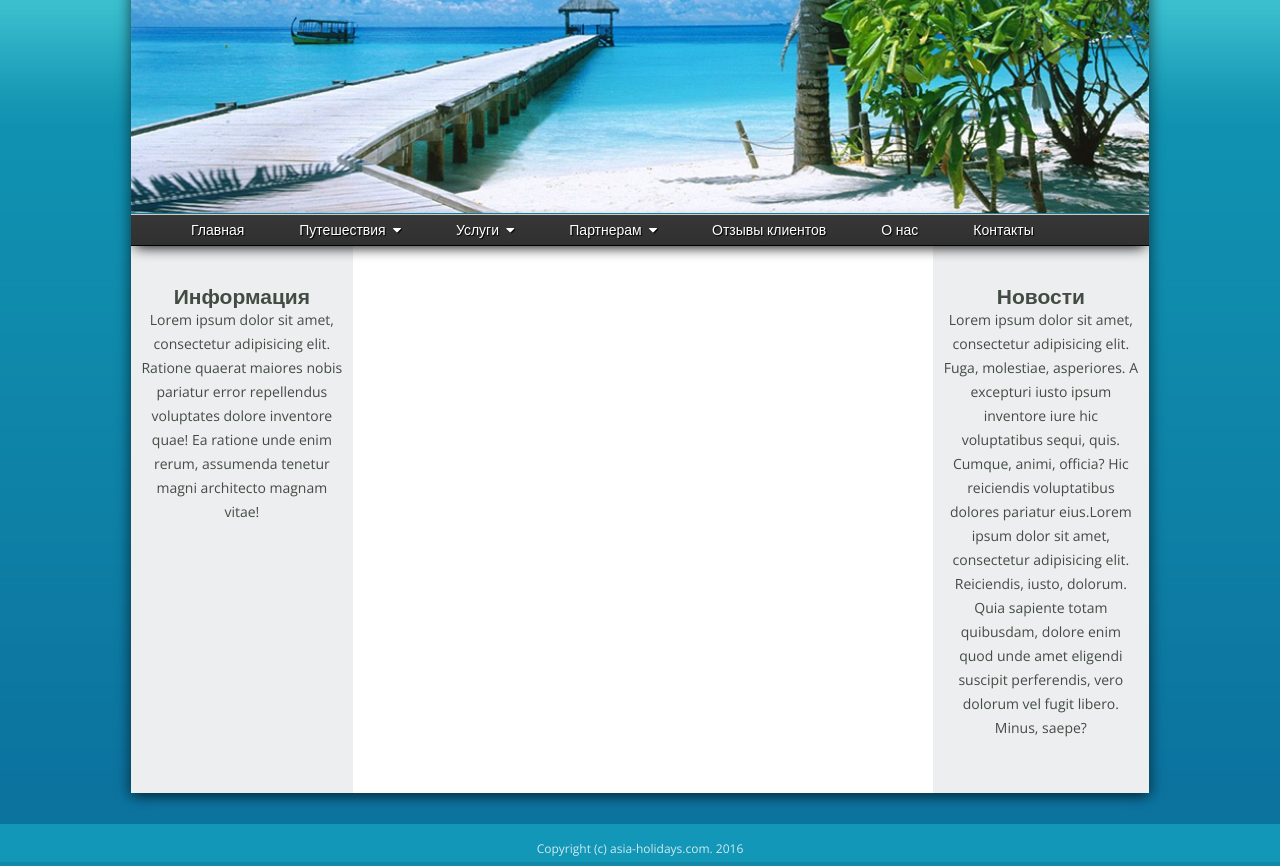
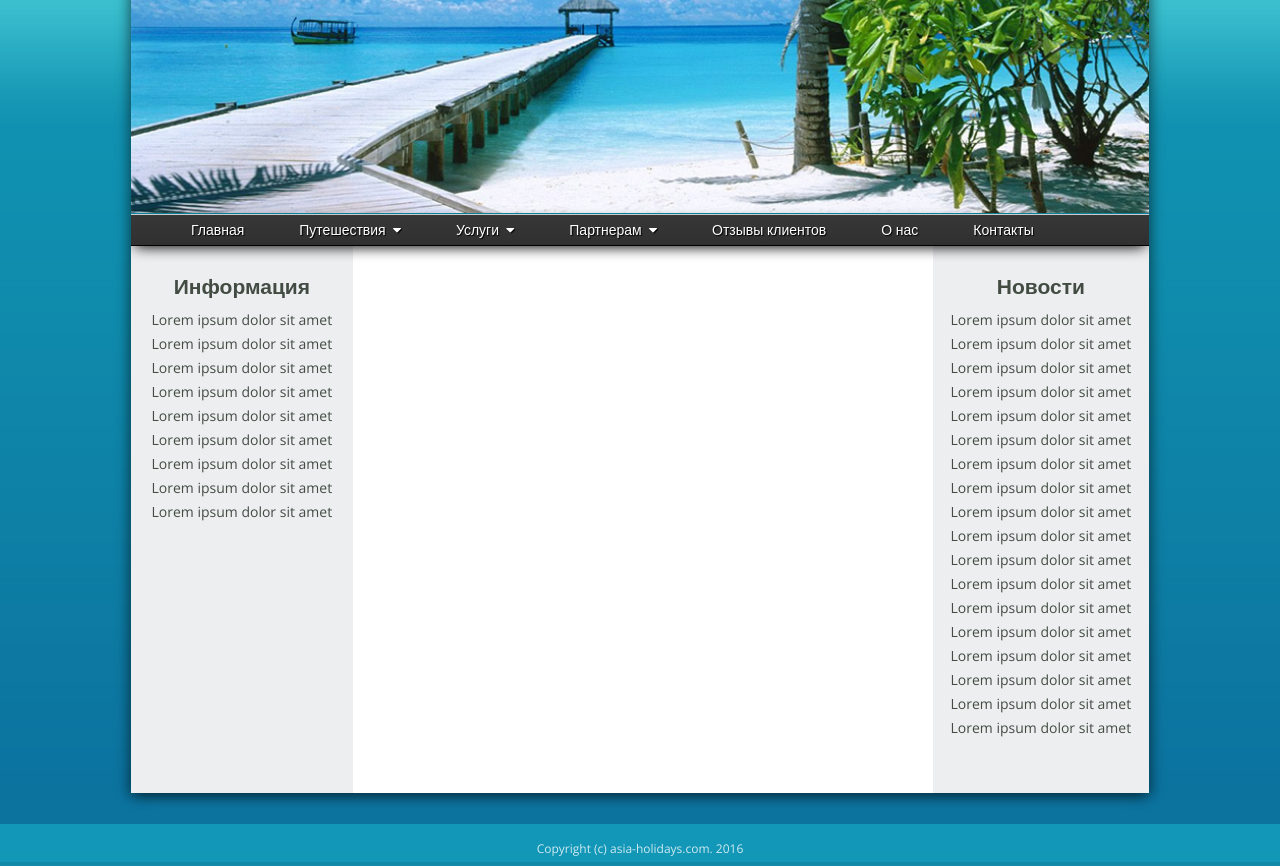
Before and after one commit to vinosgrayapple/hw4, a website: page index.html in a window 1280 px wide. Shown: the part 236-1102 px from the top of the page. Drawn offline with nearby package versions, Linux system fonts and the light colour scheme.

Commit message:
work with NAV

```diff
--- a/css/style.css
+++ b/css/style.css
@@ -211,13 +211,17 @@ nav ul:last-child {
 
 
 }
+.container h2 {
+	margin-bottom: 10px;
+
+}
 .left-side {
 	display: table-cell;
 	text-align: center;
 	width: 210px;
 	background-color: #edeef0;
 	padding: 10px;
-	padding-top: 70px;
+	padding-top: 60px;
 	padding-bottom: 20000px;
 	margin-bottom: -20000px;
 }
--- a/index.html
+++ b/index.html
@@ -85,7 +85,15 @@
 
         <div class="left-side">
           <h2>Информация</h2>
-          <p>Lorem ipsum dolor sit amet, consectetur adipisicing elit. Ratione quaerat maiores nobis pariatur error repellendus voluptates dolore inventore quae! Ea ratione unde enim rerum, assumenda tenetur magni architecto magnam vitae!</p>
+          <p>Lorem ipsum dolor sit amet</p>
+          <p>Lorem ipsum dolor sit amet</p>
+          <p>Lorem ipsum dolor sit amet</p>
+          <p>Lorem ipsum dolor sit amet</p>
+          <p>Lorem ipsum dolor sit amet</p>
+          <p>Lorem ipsum dolor sit amet</p>
+          <p>Lorem ipsum dolor sit amet</p>
+          <p>Lorem ipsum dolor sit amet</p>
+          <p>Lorem ipsum dolor sit amet</p>
         </div>
         <div class="content-">
           <!-- &nbsp;Центр
@@ -93,9 +101,24 @@
         </div>
         <div class="right-side">
           <h2>Новости</h2>
-          <p>
-            Lorem ipsum dolor sit amet, consectetur adipisicing elit. Fuga, molestiae, asperiores. A excepturi iusto ipsum inventore iure hic voluptatibus sequi, quis. Cumque, animi, officia? Hic reiciendis voluptatibus dolores pariatur eius.Lorem ipsum dolor sit amet, consectetur adipisicing elit. Reiciendis, iusto, dolorum. Quia sapiente totam quibusdam, dolore enim quod unde amet eligendi suscipit perferendis, vero dolorum vel fugit libero. Minus, saepe?
-          </p>
+         <p>Lorem ipsum dolor sit amet</p>
+          <p>Lorem ipsum dolor sit amet</p>
+          <p>Lorem ipsum dolor sit amet</p>
+          <p>Lorem ipsum dolor sit amet</p>
+          <p>Lorem ipsum dolor sit amet</p>
+          <p>Lorem ipsum dolor sit amet</p>
+          <p>Lorem ipsum dolor sit amet</p>
+          <p>Lorem ipsum dolor sit amet</p>
+          <p>Lorem ipsum dolor sit amet</p>
+          <p>Lorem ipsum dolor sit amet</p>
+          <p>Lorem ipsum dolor sit amet</p>
+          <p>Lorem ipsum dolor sit amet</p>
+          <p>Lorem ipsum dolor sit amet</p>
+          <p>Lorem ipsum dolor sit amet</p>
+          <p>Lorem ipsum dolor sit amet</p>
+          <p>Lorem ipsum dolor sit amet</p>
+          <p>Lorem ipsum dolor sit amet</p>
+          <p>Lorem ipsum dolor sit amet</p>
         </div>
 
       </div>
```
